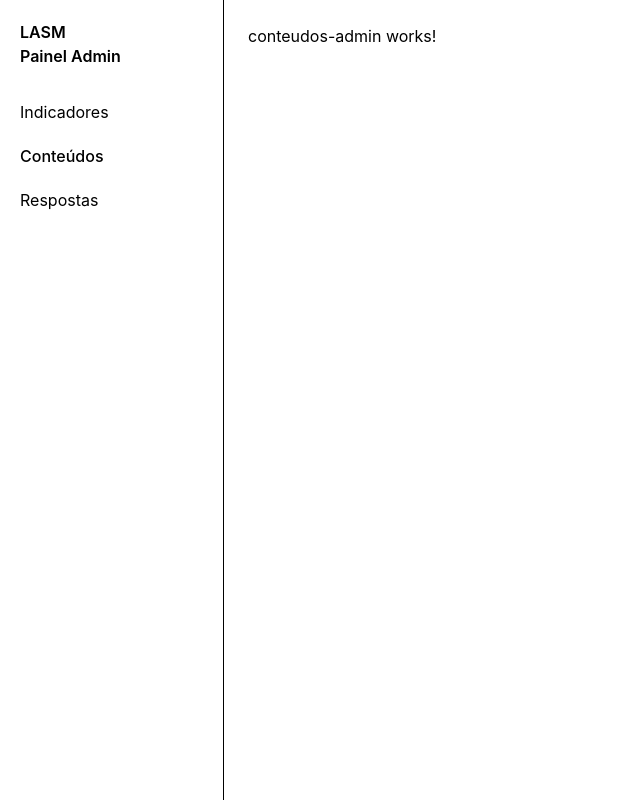
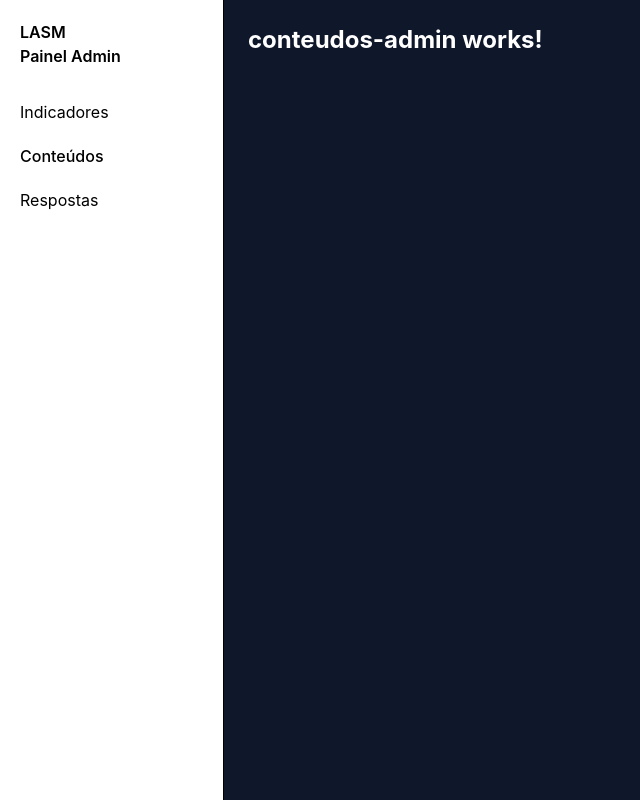
Before and after one commit to Laboratorio-CE/termometro-lasm-frontend, an Angular app: page /admin/conteudos in a window 1280 px wide. Shown: the whole page, without its empty margins (0-640 px from the left). Built offline with nearby package versions, Linux system fonts and the light colour scheme.

Commit message:
feat: add css for admin-shell

```diff
--- a/src/app/pages/admin/admin-shell/admin-shell.html
+++ b/src/app/pages/admin/admin-shell/admin-shell.html
@@ -15,7 +15,7 @@
     </nav>
   </aside>
 
-  <main class="flex-1 min-w-0 p-6 overflow-auto">
+  <main class="flex-1 min-w-0 p-6 overflow-auto bg-slate-900 text-white text-2xl font-bold">
     <router-outlet />
   </main>
 </div>
```
